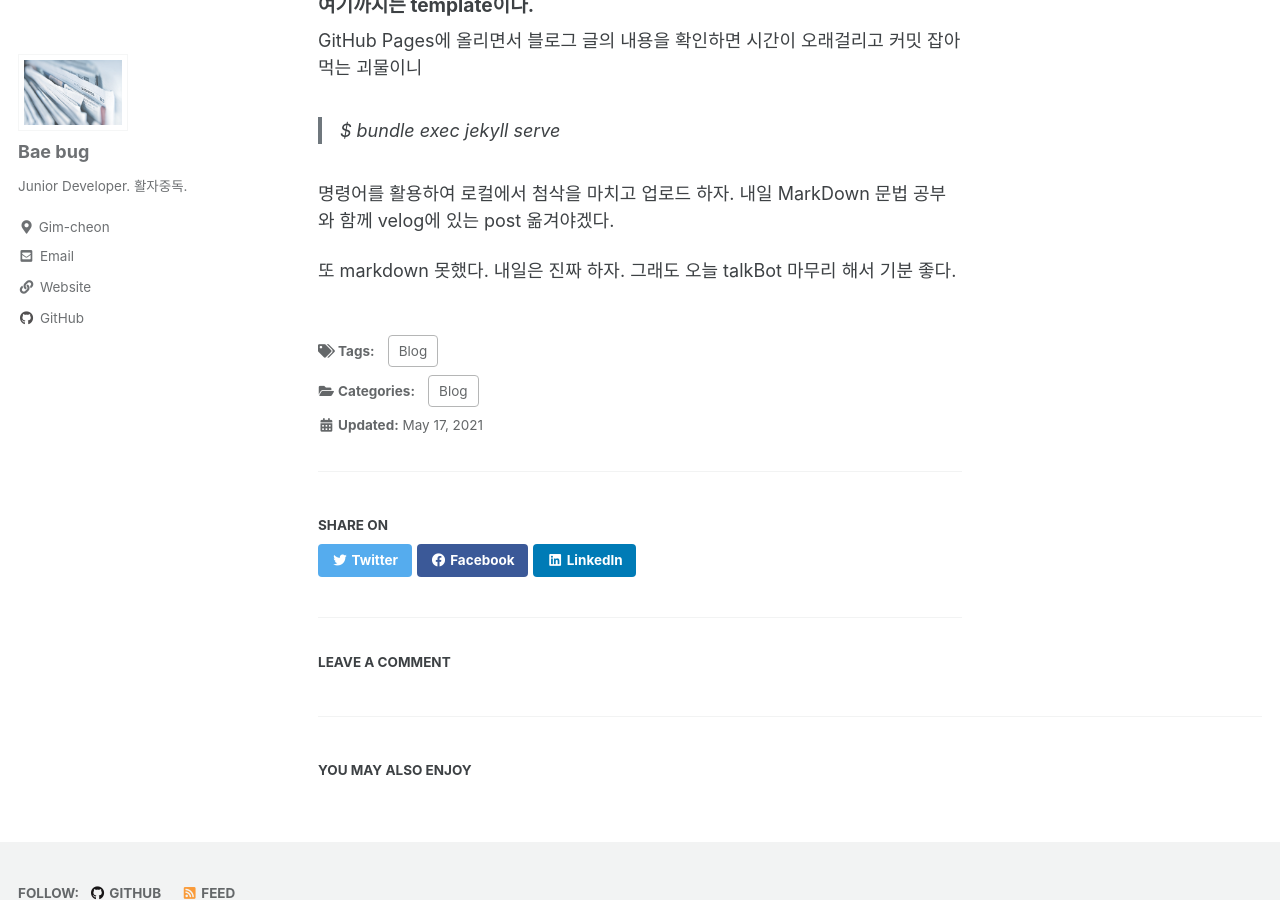
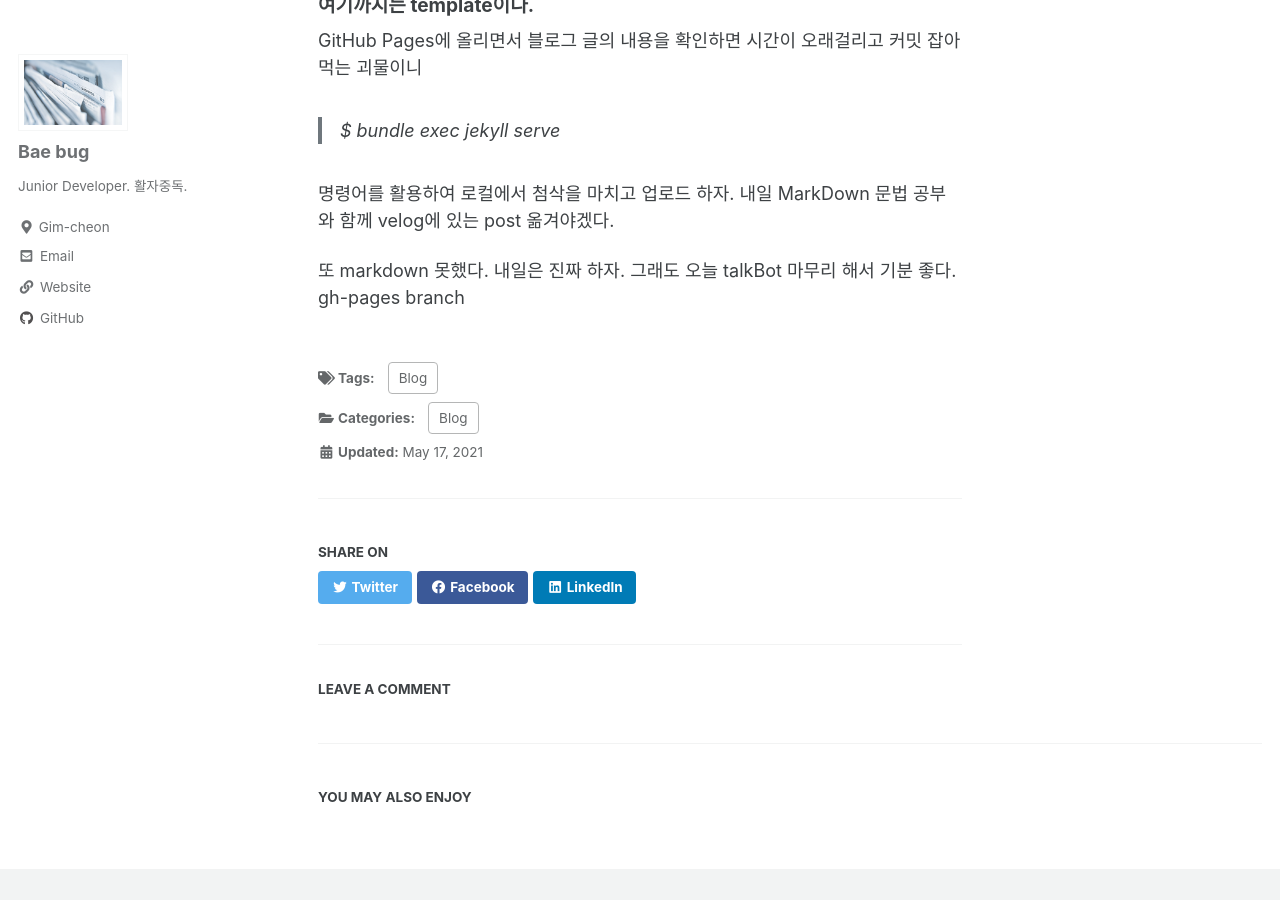
Before and after one commit to baebug/blog-backup-220607, a Jekyll site: the page built from _posts/2021-05-16-first-post.md, in a window 1280 px wide and 900 px high, scrolled down 468 px. Built offline with Jekyll 4.4.1, drawn with Linux system fonts in a browser that asks for light colours; cached includes are drawn as plain includes; comment, search, counter and statistics services are not loaded.

Commit message:
setting git-pages

```diff
--- a/_posts/2021-05-16-first-post.md
+++ b/_posts/2021-05-16-first-post.md
@@ -28,3 +28,4 @@ GitHub Pages에 올리면서 블로그 글의 내용을 확인하면 시간이
 
 또 markdown 못했다. 내일은 진짜 하자.
 그래도 오늘 talkBot 마무리 해서 기분 좋다.
+gh-pages branch
```
